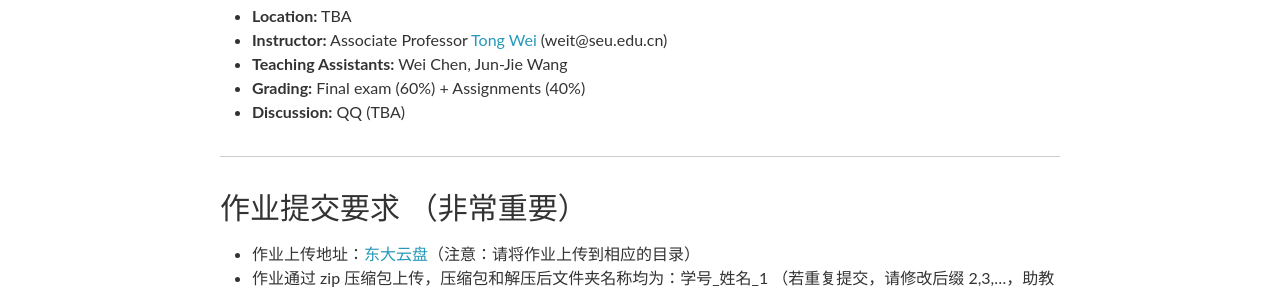
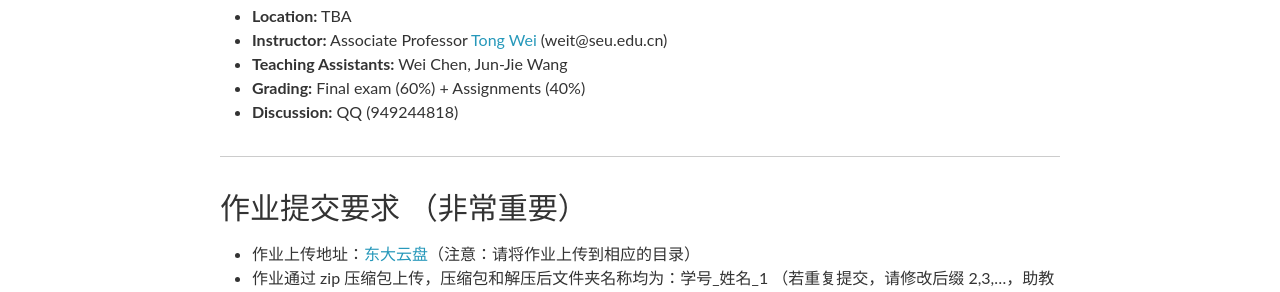
Before and after one commit to SEUML/ml-spring-2025, a Jekyll site: the page built from _pages/about.md, in a window 1280 px wide and 1357 px high. Shown: the part 422-714 px from the top of the window. Built offline with Jekyll 4.4.1, drawn with Linux system fonts in a browser that asks for light colours; nearby versions of some CDN libraries; comment, search, counter and statistics services are not loaded.

Commit message:
Update about.md

```diff
--- a/_pages/about.md
+++ b/_pages/about.md
@@ -17,7 +17,7 @@ This course will cover the fundamental principles and usage methods of classic m
 - **Instructor:** Associate Professor [Tong Wei](http://palm.seu.edu.cn/weit) (weit@seu.edu.cn)
 - **Teaching Assistants:**	Wei Chen, Jun-Jie Wang
 - **Grading:**	Final exam (60%) + Assignments (40%)
-- **Discussion:** QQ (TBA)
+- **Discussion:** QQ (949244818)
 
 
 ***
```
